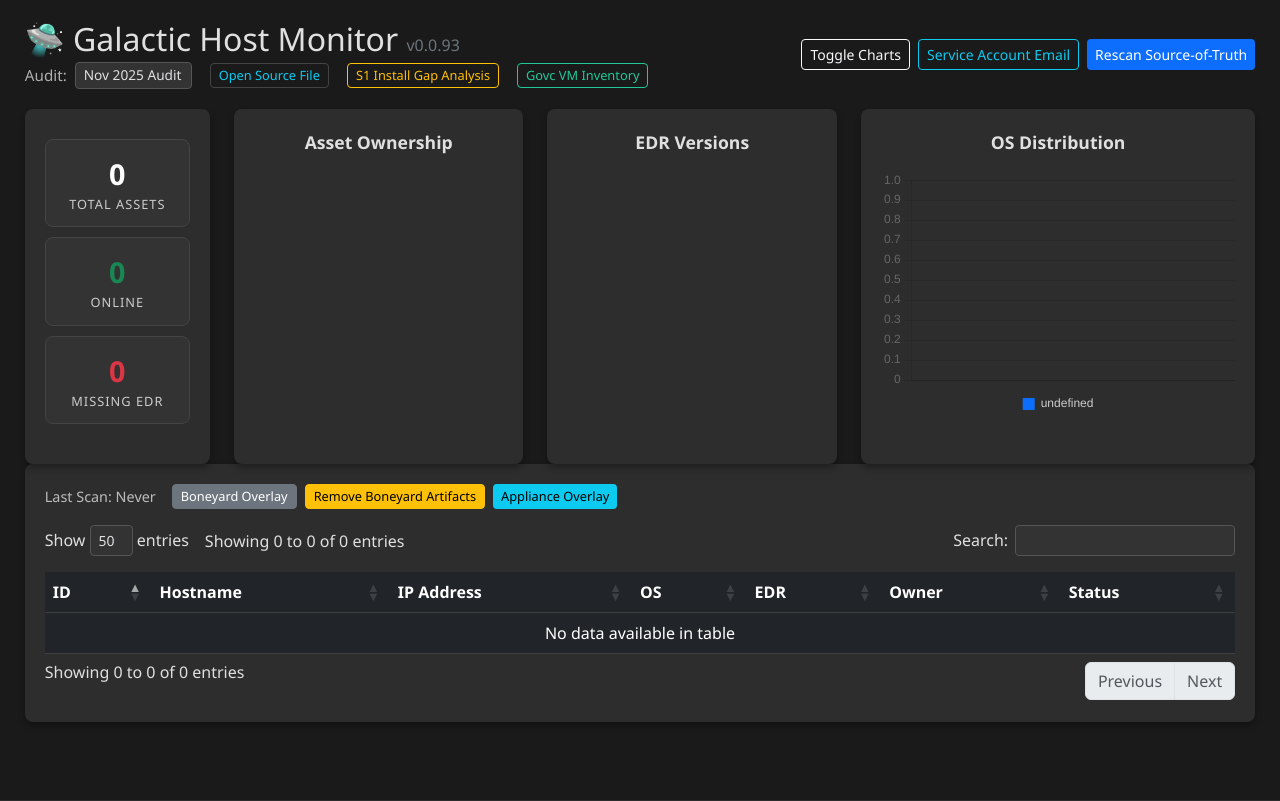
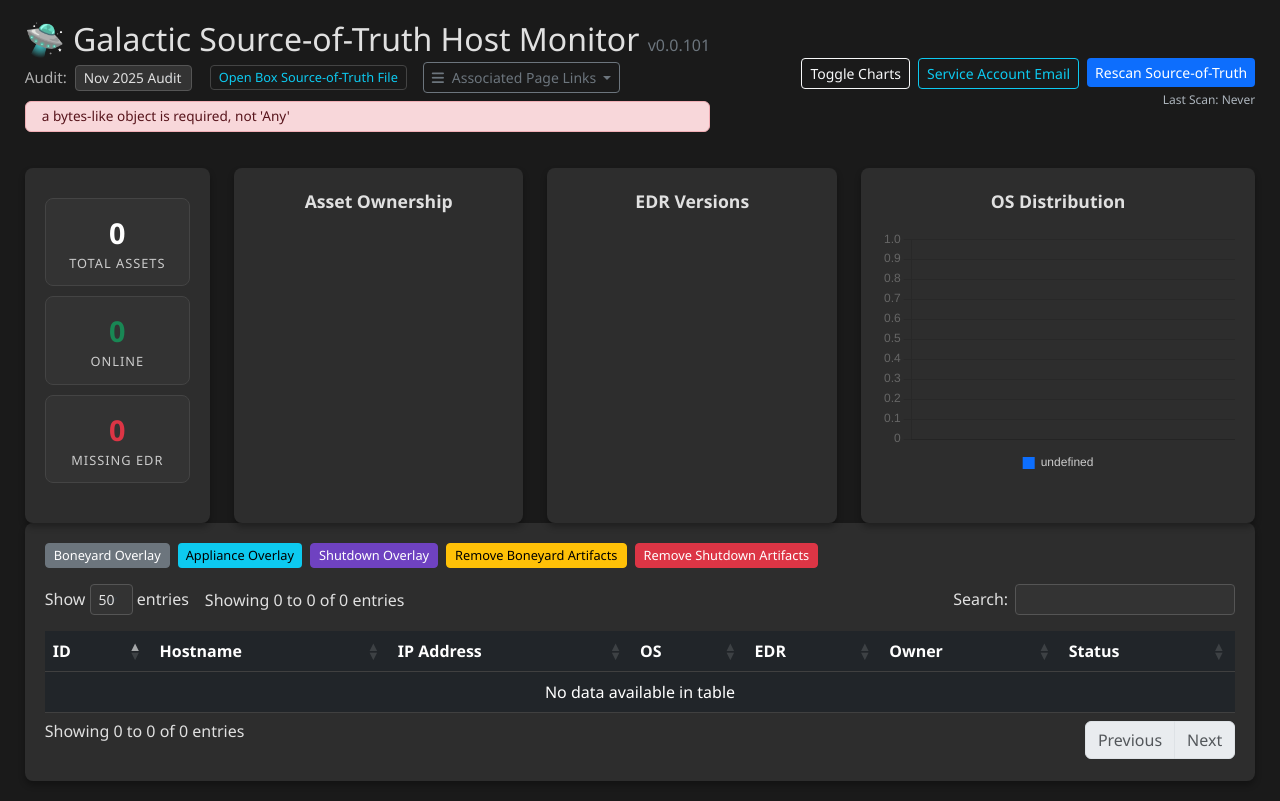
Before and after one commit to dark4sorrow/host-monitor, a Flask app: page / in a window 1280 px wide. Run offline with Flask 3, Linux system fonts and the light colour scheme; data that the repository does not hold is empty; a map, chart or similar area stays blank; some libraries are stand-ins or nearby versions.

Commit message:
Quick save via alias

```diff
--- a/templates/index.html
+++ b/templates/index.html
@@ -3,9 +3,10 @@
 <head>
     <meta charset="UTF-8">
     <meta name="viewport" content="width=device-width, initial-scale=1.0">
-    <title>Galactic Host Monitor</title>
+    <title>Galactic Source-of-Truth Host Monitor</title>
     <link href="https://cdn.jsdelivr.net/npm/bootstrap@5.3.0/dist/css/bootstrap.min.css" rel="stylesheet">
     <link href="https://cdn.datatables.net/1.13.4/css/dataTables.bootstrap5.min.css" rel="stylesheet">
+    <link href="https://cdnjs.cloudflare.com/ajax/libs/font-awesome/6.0.0/css/all.min.css" rel="stylesheet">
     <script src="https://cdn.jsdelivr.net/npm/chart.js"></script>
     <script src="https://cdn.jsdelivr.net/npm/bootstrap@5.3.0/dist/js/bootstrap.bundle.min.js"></script>
     <style>
@@ -17,7 +18,6 @@
         .kpi-value { font-size: 1.8rem; font-weight: bold; color: #fff; }
         .kpi-label { font-size: 0.8rem; color: #ccc; text-transform: uppercase; letter-spacing: 1px; }
         .chart-title { color: #e0e0e0; text-align: center; margin-bottom: 15px; font-weight: 600; font-size: 1.1rem; }
-        #last-updated { color: #e0e0e0; opacity: 0.8; font-size: 0.9rem; }
         table.dataTable tbody tr { background-color: #2d2d2d; color: #e0e0e0; }
         .table { color: #e0e0e0; border-color: #404040; }
         .badge-online { background-color: #198754; color: white; padding: 5px 10px; border-radius: 4px; }
@@ -31,6 +31,11 @@
         .open-link { color: #0dcaf0; font-size: 0.8rem; text-decoration: none; margin-left: 10px; border: 1px solid #444; padding: 2px 8px; border-radius: 4px; }
         .open-link:hover { background: #333; text-decoration: underline; }
         #error-alert { display: none; margin-top: 10px; }
+
+        /* Dropdown Styling */
+        .dropdown-menu-dark { background-color: #333; border-color: #555; }
+        .dropdown-item { color: #e0e0e0; }
+        .dropdown-item:hover { background-color: #444; color: #fff; }
 
         /* DataTables Dark Mode Overrides */
         .dataTables_wrapper .dataTables_length,
@@ -55,10 +60,7 @@
         .dataTables_wrapper .dataTables_paginate .paginate_button.disabled {
             color: #777 !important;
         }
-        /* Fix alignment for top info */
-        div.dataTables_wrapper div.dataTables_info {
-            padding-top: 0 !important;
-        }
+        div.dataTables_wrapper div.dataTables_info { padding-top: 0 !important; }
     </style>
 </head>
 <body>
@@ -66,23 +68,40 @@
 <div class="container-fluid">
     <div class="header_row">
         <div>
-            <h2 class="mb-0">🛸 Galactic Host Monitor <small style="font-size: 0.5em; color: #6c757d;">v0.0.93</small></h2>
+            <h2 class="mb-0">🛸 Galactic Source-of-Truth Host Monitor <small style="font-size: 0.5em; color: #6c757d;">v0.0.101</small></h2>
             <div class="subtitle">
                 <span>Audit: </span>
                 <select id="file-select" class="form-select form-select-sm" style="width: auto; display: inline-block;">
                     <option value="2026233839344">Nov 2025 Audit</option>
                     <option value="1938345796772">Aug 2025 Audit</option>
                 </select>
-                <a id="open-link" href="#" target="_blank" class="open-link">Open Source File</a>
-                <a href="https://galacticbacon.nic.edu/vm-gap-dashboard/" target="_blank" class="open-link" style="color: #ffc107; border-color: #ffc107;">S1 Install Gap Analysis</a>
-                <a href="https://galacticbacon.nic.edu/vm-govc/" target="_blank" class="open-link" style="color: #20c997; border-color: #20c997;">Govc VM Inventory</a>
+                <a id="open-link" href="#" target="_blank" class="open-link">Open Box Source-of-Truth File</a>
+
+                <div class="dropdown d-inline-block ms-2">
+                    <button class="btn btn-outline-secondary btn-sm dropdown-toggle" type="button" id="linksDropdown" data-bs-toggle="dropdown" aria-expanded="false">
+                        <i class="fa-solid fa-bars me-1"></i> Associated Page Links
+                    </button>
+                    <ul class="dropdown-menu dropdown-menu-dark" aria-labelledby="linksDropdown">
+                        <li><a class="dropdown-item" href="https://galacticbacon.nic.edu/veeam/" target="_blank"><i class="fa-solid fa-database me-2 text-info"></i>Veeam Audit</a></li>
+                        <li><a class="dropdown-item" href="https://galacticbacon.nic.edu/s1-dashboard/" target="_blank"><i class="fa-solid fa-shield-halved me-2 text-danger"></i>SentinelOne Health</a></li>
+                        <li><hr class="dropdown-divider bg-secondary"></li>
+                        <li><a class="dropdown-item" href="https://galacticbacon.nic.edu/vm-gap-dashboard/" target="_blank"><i class="fa-solid fa-magnifying-glass me-2 text-warning"></i>S1 Install Gap Analysis</a></li>
+                        <li><a class="dropdown-item" href="https://galacticbacon.nic.edu/vm-govc/" target="_blank"><i class="fa-solid fa-server me-2 text-success"></i>Govc VM Inventory</a></li>
+                    </ul>
+                </div>
+
             </div>
             <div id="error-alert" class="alert alert-danger py-1 px-3 mt-2" style="font-size: 0.85rem;"></div>
         </div>
-        <div class="d-flex gap-2">
+
+        <div class="d-flex gap-2 align-items-start">
             <button class="btn btn-outline-light btn-sm" type="button" data-bs-toggle="collapse" data-bs-target="#dashboardSection">Toggle Charts</button>
             <button id="authBtn" class="btn btn-outline-info btn-sm">Service Account Email</button>
-            <button id="rescanBtn" class="btn btn-galactic btn-sm">Rescan Source-of-Truth</button>
+
+            <div class="d-flex flex-column align-items-end">
+                <button id="rescanBtn" class="btn btn-galactic btn-sm">Rescan Source-of-Truth</button>
+                <small id="last-updated" style="font-size: 0.75rem; color: #adb5bd; margin-top: 4px;">Last Scan: Never</small>
+            </div>
         </div>
     </div>
 
@@ -103,11 +122,12 @@
 
     <div class="card-custom">
         <div class="mb-3 d-flex gap-2">
-            <small id="last-updated" class="me-2 align-self-center">Last Scan: Never</small>
             <button id="boneyardBtn" class="btn btn-secondary btn-sm" style="font-size: 0.8rem; padding: 2px 8px;">Boneyard Overlay</button>
+            <button id="applianceBtn" class="btn btn-info btn-sm" style="font-size: 0.8rem; padding: 2px 8px; background-color: #0dcaf0; color: #000; border: none;">Appliance Overlay</button>
+            <button id="shutdownBtn" class="btn btn-primary btn-sm" style="font-size: 0.8rem; padding: 2px 8px; background-color: #6f42c1; border-color: #6f42c1;">Shutdown Overlay</button>
             <button id="removeBoneyardBtn" class="btn btn-warning btn-sm" style="font-size: 0.8rem; padding: 2px 8px;">Remove Boneyard Artifacts</button>
-            <button id="applianceBtn" class="btn btn-info btn-sm" style="font-size: 0.8rem; padding: 2px 8px; background-color: #0dcaf0; color: #000; border: none;">Appliance Overlay</button>
-        </div>
+            <button id="removeShutdownBtn" class="btn btn-danger btn-sm" style="font-size: 0.8rem; padding: 2px 8px;">Remove Shutdown Artifacts</button>
+            </div>
         <table id="hostTable" class="table table-dark table-hover w-100">
             <thead><tr><th>ID</th><th>Hostname</th><th>IP Address</th><th>OS</th><th>EDR</th><th>Owner</th><th>Status</th></tr></thead>
             <tbody></tbody>
@@ -145,6 +165,7 @@
     let currentHosts = [];
     let charts = {};
     let boneyardHidden = false;
+    let shutdownHidden = false;
 
     function updateDashboard(hosts) {
         $('#kpi-total').text(hosts.length);
@@ -187,16 +208,19 @@
 
     $(document).ready(function() {
         $.fn.dataTable.ext.search.push(function(settings, data, dataIndex) {
-            if (!boneyardHidden) return true;
             const rowText = data.join(' ').toUpperCase();
-            return !rowText.includes('BONEYARD');
+
+            if (boneyardHidden && rowText.includes('BONEYARD')) {
+                return false;
+            }
+            if (shutdownHidden && rowText.includes('SHUTDOWN')) {
+                return false;
+            }
+
+            return true;
         });
 
         const table = $('#hostTable').DataTable({
-            // Structure:
-            // Top Row: (l)ength and (i)nfo together on Left | (f)ilter on Right
-            // Middle: (t)able
-            // Bottom: (i)nfo on Left | (p)agination on Right
             dom: '<"row"<"col-sm-12 col-md-6 d-flex align-items-center gap-3"li><"col-sm-12 col-md-6"f>>' +
                  '<"row"<"col-sm-12"tr>>' +
                  '<"row"<"col-sm-12 col-md-5"i><"col-sm-12 col-md-7"p>>',
@@ -226,14 +250,17 @@
         });
 
         $('#rescanBtn').click(function() {
-            $(this).prop('disabled', true).text('Scanning...');
+            $(this).prop('disabled', true).html('<i class="fa-solid fa-spinner fa-spin me-2"></i>Scanning...');
             $('#error-alert').hide();
             fetch('rescan?file_id=' + $('#file-select').val()).then(() => {
                 let attempts = 0;
                 let interval = setInterval(() => {
                     table.ajax.reload((json) => {
                         attempts++;
-                        if (json.error || attempts > 15) { clearInterval(interval); $('#rescanBtn').prop('disabled', false).text('Rescan Source-of-Truth'); }
+                        if (json.error || attempts > 15) {
+                            clearInterval(interval);
+                            $('#rescanBtn').prop('disabled', false).text('Rescan Source-of-Truth');
+                        }
                     }, false);
                 }, 3000);
             });
@@ -256,9 +283,27 @@
             table.draw();
         });
 
+        $('#removeShutdownBtn').click(function() {
+            shutdownHidden = !shutdownHidden;
+            if (shutdownHidden) {
+                $(this).text('Show Shutdown Artifacts').removeClass('btn-danger').addClass('btn-outline-danger');
+            } else {
+                $(this).text('Remove Shutdown Artifacts').removeClass('btn-outline-danger').addClass('btn-danger');
+            }
+            table.draw();
+        });
+
         $('#applianceBtn').click(() => {
             const list = currentHosts.filter(h => Object.values(h).join(' ').toLowerCase().includes('appliance'));
             $('#detailsModalTitle').text(`APPLIANCE ITEMS (${list.length})`);
+            populateModalTable(list);
+            new bootstrap.Modal(document.getElementById('detailsModal')).show();
+        });
+
+        // NEW SHUTDOWN BUTTON HANDLER
+        $('#shutdownBtn').click(() => {
+            const list = currentHosts.filter(h => Object.values(h).join(' ').toLowerCase().includes('shutdown'));
+            $('#detailsModalTitle').text(`SHUTDOWN ITEMS (${list.length})`);
             populateModalTable(list);
             new bootstrap.Modal(document.getElementById('detailsModal')).show();
         });
```
Also changed, not shown: output/hosts_data.json, 1 other file.
